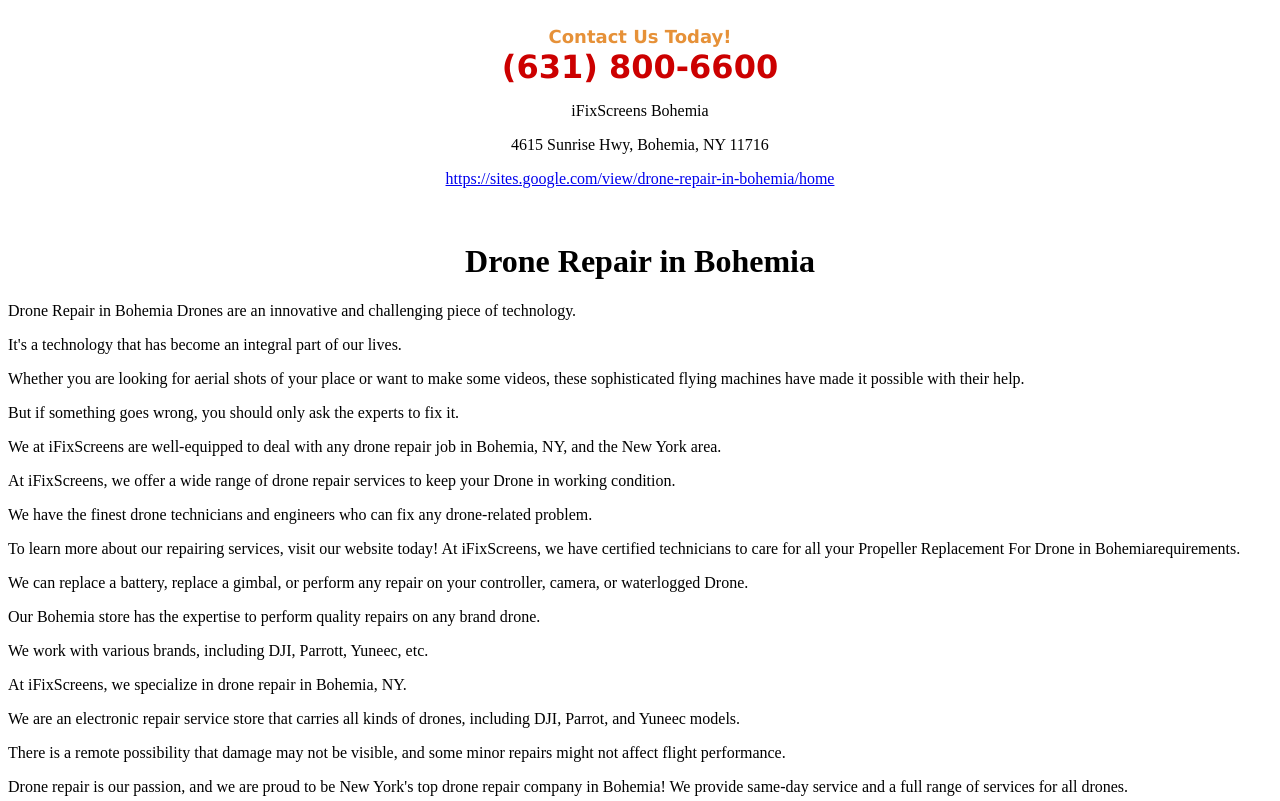
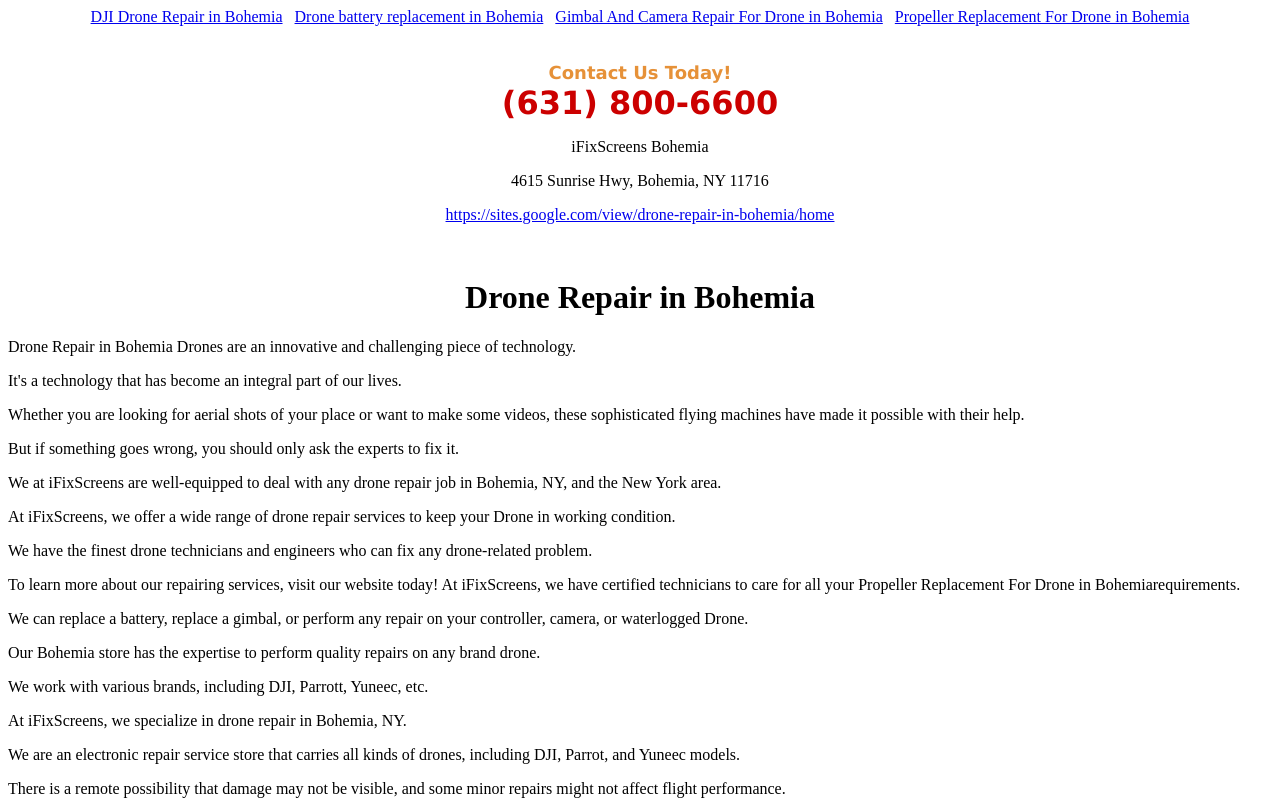
Before and after one commit to iFix786/drone-repair-in-bohemia, a plain HTML site: page index.html in a window 1280 px wide. Shown: the top 801 px of the page. Drawn offline with Linux system fonts and the light colour scheme.

Commit message:
Update index.html

```diff
--- a/index.html
+++ b/index.html
@@ -220,7 +220,15 @@ If you are coming from Long Island MacArthur Airport then follow Arrival Ave and
 
 }
 }
- </script></head><body>        <script type="text/javascript">
+ </script></head><body>
+   <div style="text-align: center;">
+        <a href="./DJIdronerepairinBohemia.html">DJI Drone Repair in Bohemia</a>&nbsp&nbsp
+        <a href="./DronebatteryreplacementinBohemia.html">Drone battery replacement in Bohemia</a>&nbsp&nbsp
+        <a href="./GimbalAndCameraRepairForDroneinBohemia.html">Gimbal And Camera Repair For Drone in Bohemia</a>&nbsp&nbsp
+
+        <a href="./PropellerReplacementForDroneinBohemia.html">Propeller Replacement For Drone in Bohemia</a>
+    </div><br/>
+  <script type="text/javascript">
     		  function openWindow(event) {
             // Show the popup
             var my_window;
```
